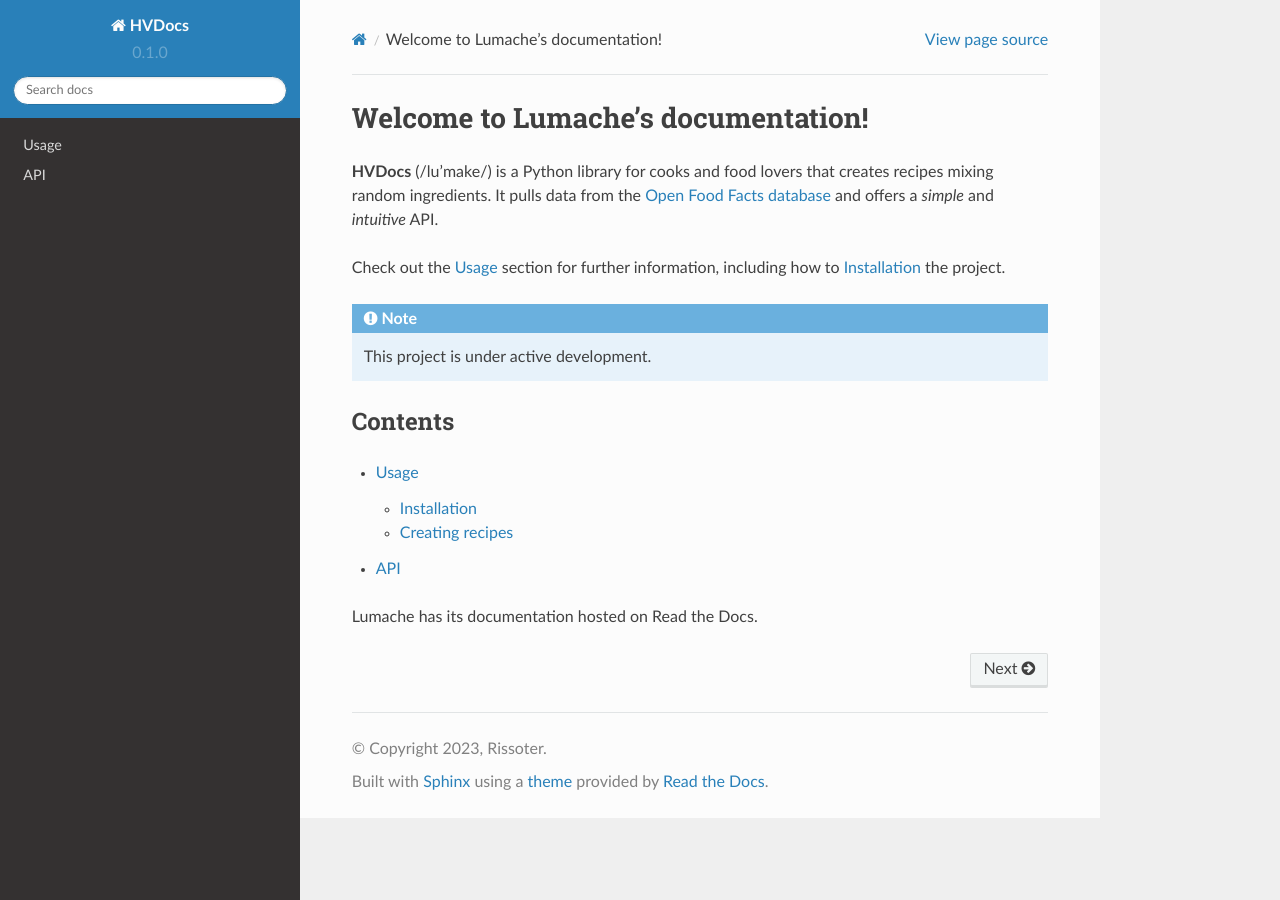
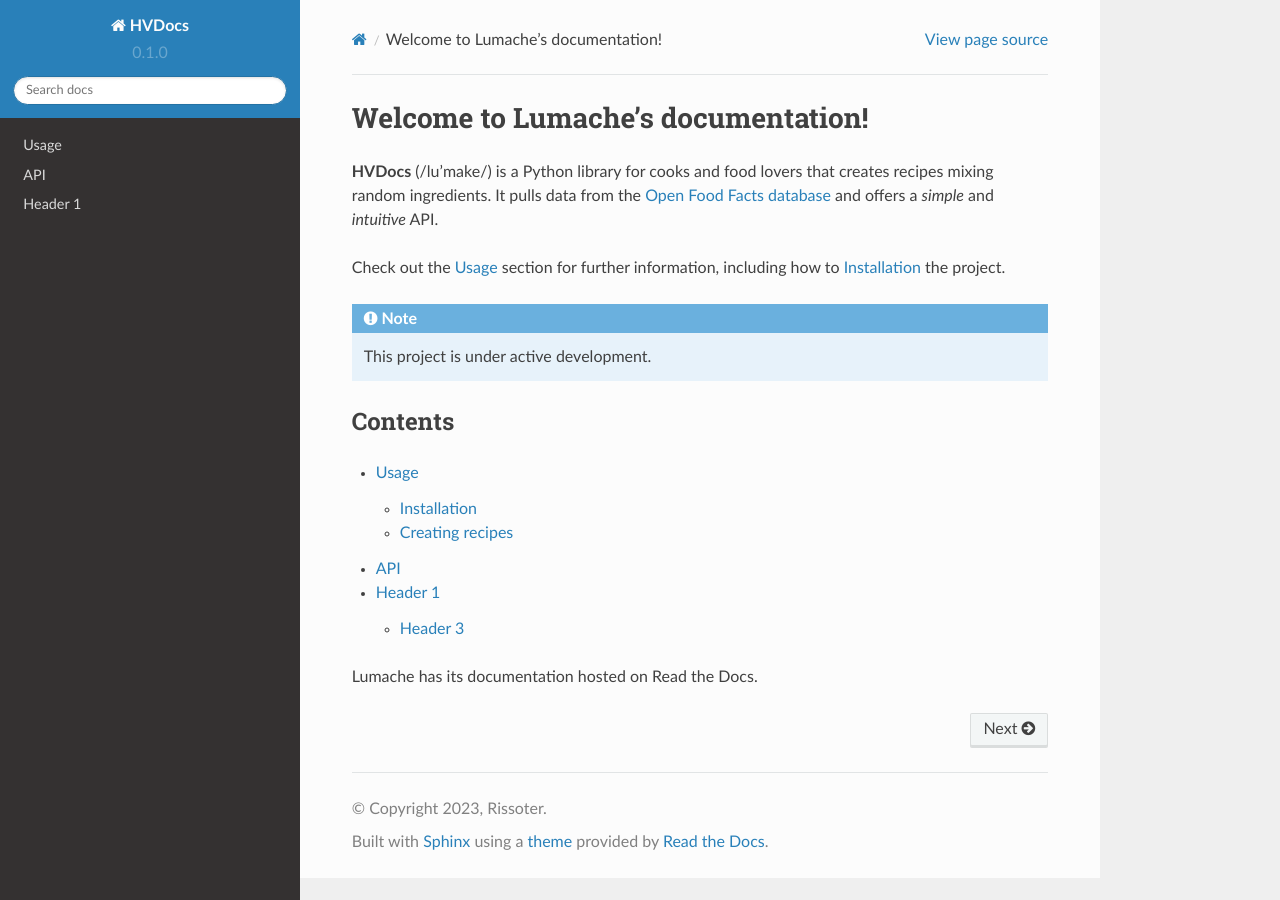
Before and after one commit to rissoter/hvdocs, a Sphinx documentation site: the page built from docs/source/index.rst, in a window 1280 px wide. Built offline with Sphinx 7.4.7 and the Read the Docs theme 2.0.0, drawn with Linux system fonts in a browser that asks for light colours.

Commit message:
test markdown

````diff
--- a/docs/source/index.rst
+++ b/docs/source/index.rst
@@ -20,5 +20,6 @@ Contents
 
    usage
    api
+   markdown
 
 Lumache has its documentation hosted on Read the Docs.
--- /dev/null
+++ b/docs/source/markdown.md
@@ -0,0 +1,7 @@
+# Header 1
+
+### Header 3
+
+```
+code block
+```
````
Also changed, not shown: .readthedocs.yaml.
